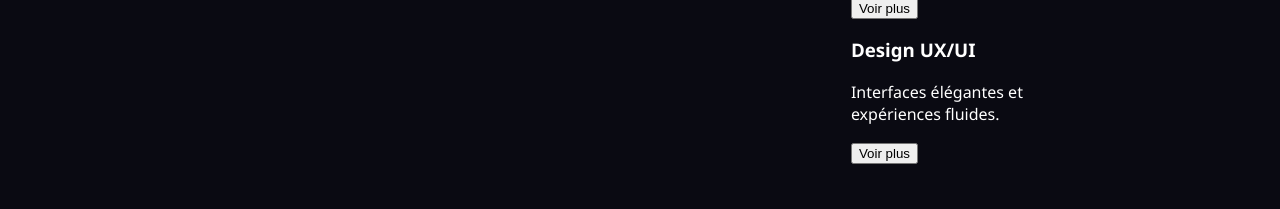
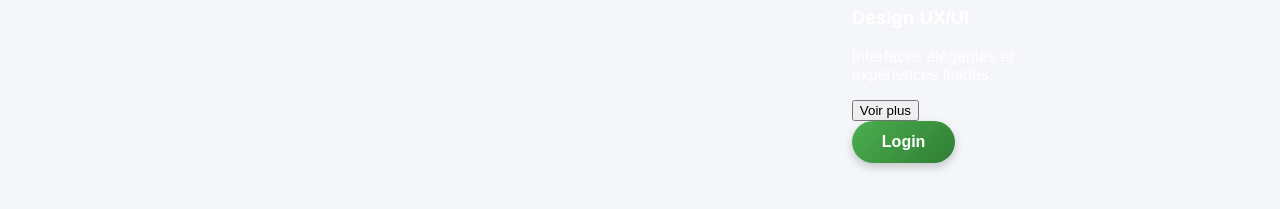
Before and after one commit to tapedesire702-cmd/CH2, a plain HTML site: page index.html in a window 1280 px wide. Shown: the part 481-690 px from the top of the page. Drawn offline with Linux system fonts and the light colour scheme.

Commit message:
button login

```diff
--- a/index.html
+++ b/index.html
@@ -75,6 +75,51 @@ et les innovateurs à construire des projets puissants et efficaces.
 
 </div>
 
+
+  <style>
+    body {
+      display: flex;
+      justify-content: center;
+      align-items: center;
+      height: 100vh;
+      background: #f4f6f9;
+      margin: 0;
+      font-family: Arial, sans-serif;
+    }
+
+    .btn-login {
+      padding: 12px 30px;
+      font-size: 16px;
+      font-weight: bold;
+      color: white;
+      background: linear-gradient(135deg, #4CAF50, #2E7D32);
+      border: none;
+      border-radius: 25px;
+      cursor: pointer;
+      transition: 0.3s ease;
+      box-shadow: 0 4px 10px rgba(0, 0, 0, 0.2);
+    }
+
+    .btn-login:hover {
+      transform: translateY(-2px);
+      box-shadow: 0 6px 15px rgba(0, 0, 0, 0.3);
+      background: linear-gradient(135deg, #1b30bc, #241c95);
+    }
+
+    .btn-login:active {
+      transform: scale(0.95);
+    }
+  </style>
+</head>
+
+<body>
+
+  <button class="btn-login" onclick="window.location.href='login.html'">
+    Login
+  </button>
+
+
+
 </section>
 
 
```
